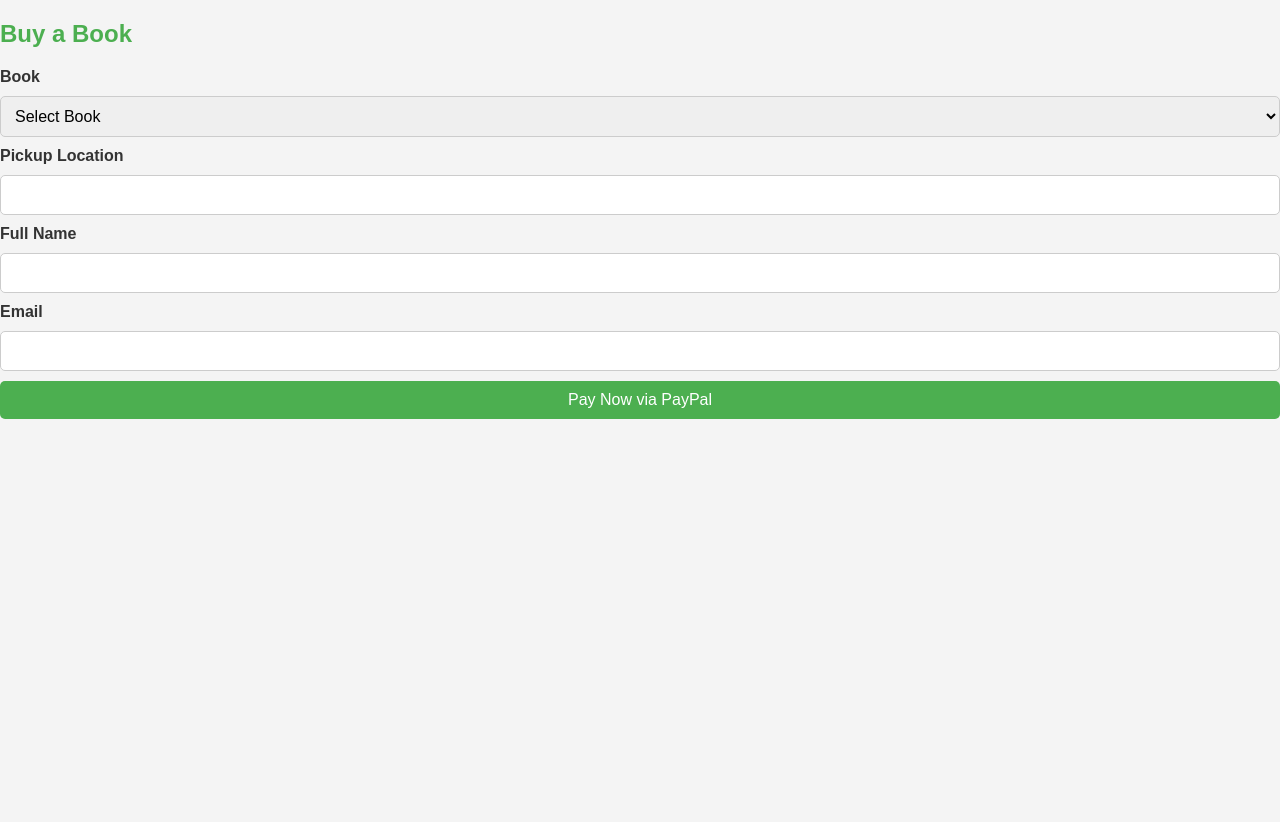
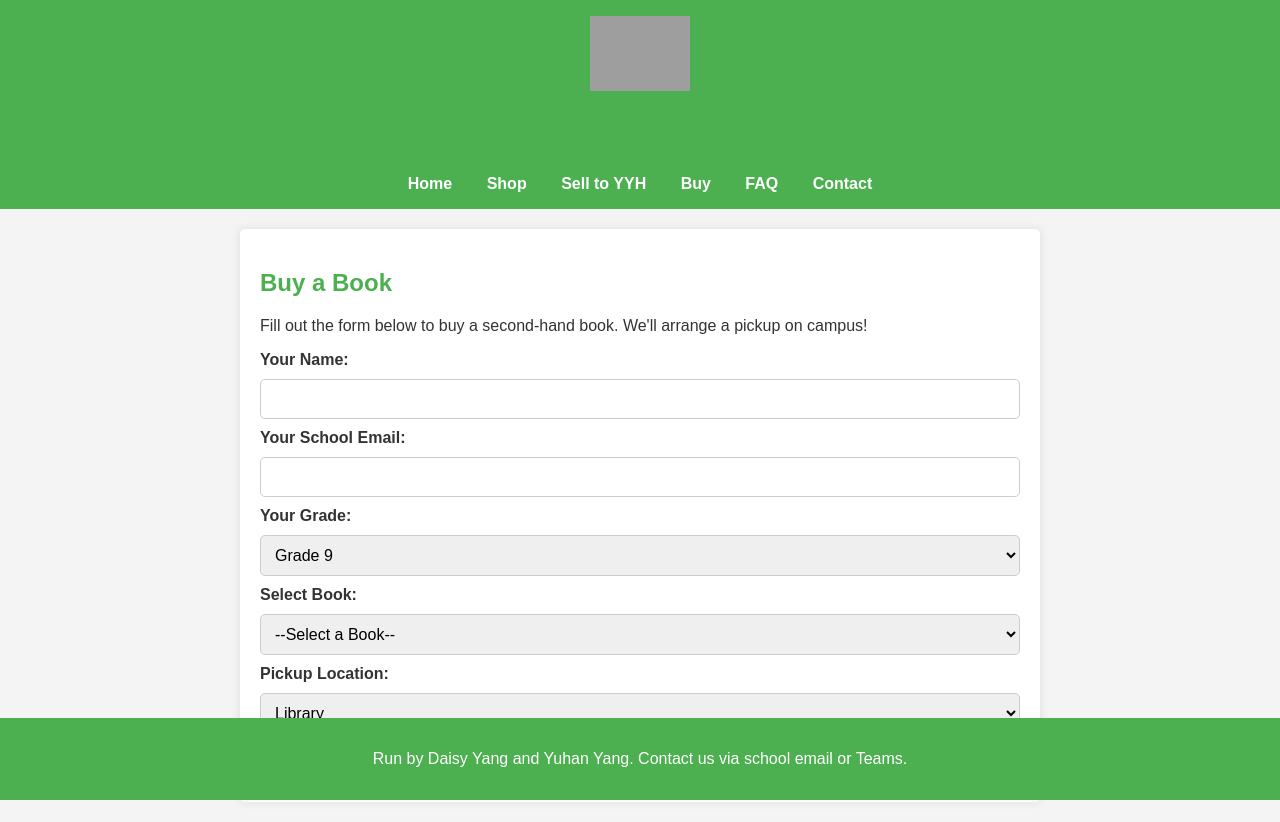
Before and after one commit to Youu-u/yyh-second-hand-books, a plain HTML site: page buy.html in a window 1280 px wide. Before the commit the page ends 800 px from the top, so only its background shows below. Drawn offline with Linux system fonts and the light colour scheme; grey boxes are pictures that could not be loaded.

Commit message:
Update buy.html

```diff
--- a/buy.html
+++ b/buy.html
@@ -2,17 +2,63 @@
 <html lang="en">
 <head>
     <meta charset="UTF-8">
-    <title>Buy a Book</title>
+    <meta name="viewport" content="width=device-width, initial-scale=1.0">
+    <title>Buy Books - YYH Second Hand Books</title>
     <link rel="stylesheet" href="style.css">
 </head>
 <body>
-    <h2>Buy a Book</h2>
-    <form>
-        <label>Book</label><select><option>Select Book</option></select>
-        <label>Pickup Location</label><input type="text" required>
-        <label>Full Name</label><input type="text" required>
-        <label>Email</label><input type="email" required>
-        <button type="submit">Pay Now via PayPal</button>
-    </form>
+    <header>
+        <a href="index.html"><img src="https://i.imgur.com/hHFU73F.png" alt="YYH Logo" class="logo"></a>
+        <h1>YYH Second Hand Books</h1>
+        <nav>
+            <a href="index.html">Home</a>
+            <a href="products.html">Shop</a>
+            <a href="sell.html">Sell to YYH</a>
+            <a href="buy.html">Buy</a>
+            <a href="faq.html">FAQ</a>
+            <a href="mailto:your-school-email@school.com">Contact</a>
+        </nav>
+    </header>
+    <main>
+        <section>
+            <h2>Buy a Book</h2>
+            <p>Fill out the form below to buy a second-hand book. We'll arrange a pickup on campus!</p>
+            <form id="buy-form">
+                <label for="buyer_name">Your Name:</label>
+                <input type="text" id="buyer_name" name="buyer_name" required>
+
+                <label for="buyer_email">Your School Email:</label>
+                <input type="email" id="buyer_email" name="buyer_email" required>
+
+                <label for="buyer_grade">Your Grade:</label>
+                <select id="buyer_grade" name="buyer_grade" required>
+                    <option value="Grade 9">Grade 9</option>
+                    <option value="Grade 10">Grade 10</option>
+                    <option value="Grade 11">Grade 11</option>
+                    <option value="Grade 12">Grade 12</option>
+                </select>
+
+                <label for="book_title">Select Book:</label>
+                <select id="book_title" name="book_title" required>
+                    <option value="">--Select a Book--</option>
+                    <!-- Options will be populated by script.js -->
+                </select>
+
+                <label for="pickup">Pickup Location:</label>
+                <select id="pickup" name="pickup" required>
+                    <option value="Library">Library</option>
+                    <option value="Cafeteria">Cafeteria</option>
+                    <option value="Main Gate">Main Gate</option>
+                </select>
+
+                <button type="submit">Submit Order</button>
+                <a id="pay-now-button" href="https://www.paypal.com" target="_blank" style="display: none;" class="faq-button">Pay Now</a>
+            </form>
+        </section>
+    </main>
+    <footer>
+        <p>Run by Daisy Yang and Yuhan Yang. Contact us via school email or Teams.</p>
+    </footer>
+    <script src="script.js"></script>
 </body>
 </html>
```
